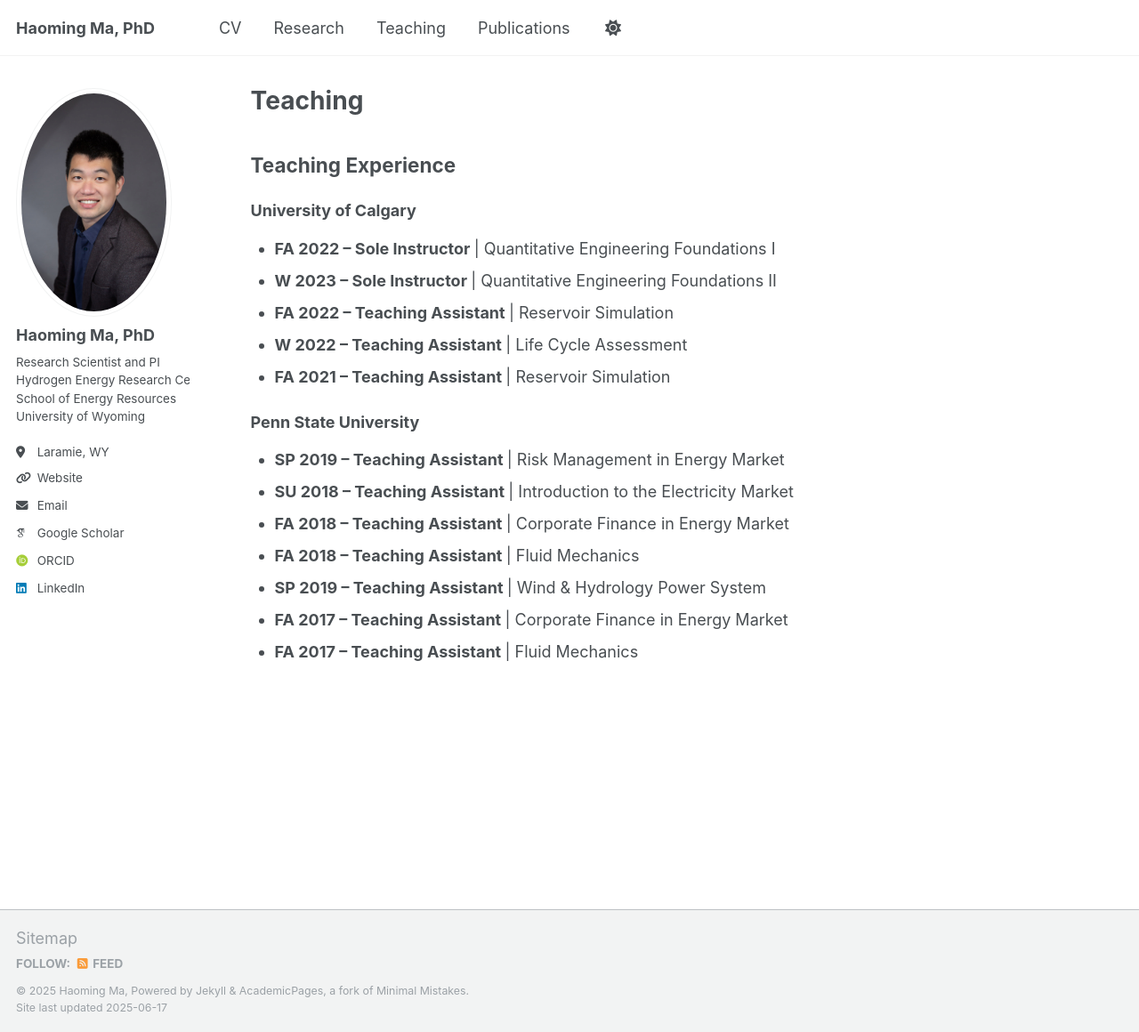
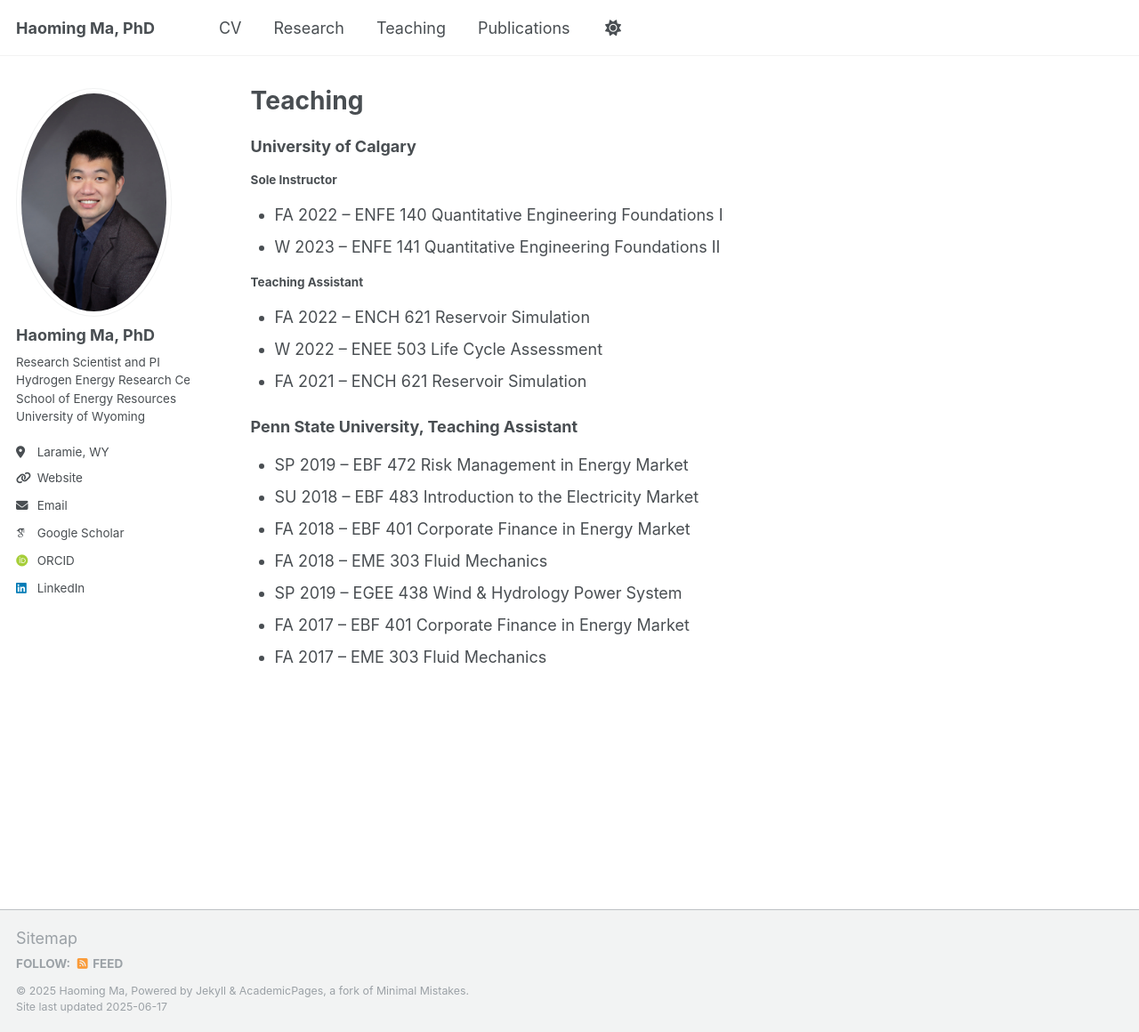
Before and after one commit to haoming-ma/haoming-ma.github.io, a Jekyll site: the page built from _pages/teaching.html, in a window 1280 px wide and 1160 px high. Shown: the whole window at 89% size. Built offline with Jekyll 4.4.1, drawn with Linux system fonts in a browser that asks for light colours; some web fonts are replaced.

Commit message:
Update teaching.html

```diff
--- a/_pages/teaching.html
+++ b/_pages/teaching.html
@@ -5,27 +5,33 @@ permalink: /teaching/
 author_profile: true
 ---
 
-<!----- Teaching Experience --->
-<h2>Teaching Experience</h2>
-
 <!-- University of Calgary -->
 <h3 style="margin-top:1.5rem;">University of Calgary</h3>
+
+<!-- Sessional / Sole Instructor -->
+<h4 style="margin:1rem 0 0.5rem;">Sole Instructor</h4>
 <ul style="list-style:disc; padding-left:1.5rem;">
-  <li><strong>FA 2022 – Sole Instructor </strong> | Quantitative Engineering Foundations I</li>
-  <li><strong>W 2023 – Sole Instructor </strong> | Quantitative Engineering Foundations II</li>
-  <li><strong>FA 2022 – Teaching Assistant </strong> | Reservoir Simulation</li>
-  <li><strong>W 2022 – Teaching Assistant </strong> | Life Cycle Assessment</li>
-  <li><strong>FA 2021 – Teaching Assistant </strong> | Reservoir Simulation</li>
+  <li>FA 2022 –  ENFE 140 Quantitative Engineering Foundations I</li>
+  <li>W 2023 –  ENFE 141 Quantitative Engineering Foundations II</li>
 </ul>
 
+<!-- Teaching Assistant -->
+<h4 style="margin:1rem 0 0.5rem;">Teaching Assistant</h4>
+<ul style="list-style:disc; padding-left:1.5rem;">
+  <li>FA 2022 –  ENCH 621 Reservoir Simulation</li>
+  <li>W 2022 –  ENEE 503 Life Cycle Assessment</li>
+  <li>FA 2021 –  ENCH 621 Reservoir Simulation</li>
+</ul>
+
+
 <!-- Penn State University -->
-<h3 style="margin-top:1.5rem;">Penn State University</h3>
+<h3 style="margin-top:1.5rem;">Penn State University, Teaching Assistant </h3>
 <ul style="list-style:disc; padding-left:1.5rem;">
-  <li><strong>SP 2019 – Teaching Assistant </strong> | Risk Management in Energy Market</li>
-  <li><strong>SU 2018 – Teaching Assistant </strong> | Introduction to the Electricity Market</li>
-  <li><strong>FA 2018 – Teaching Assistant </strong> | Corporate Finance in Energy Market</li>
-  <li><strong>FA 2018 – Teaching Assistant </strong> | Fluid Mechanics</li>
-  <li><strong>SP 2019 – Teaching Assistant </strong> | Wind &amp; Hydrology Power System</li>
-  <li><strong>FA 2017 – Teaching Assistant </strong> | Corporate Finance in Energy Market</li>
-  <li><strong>FA 2017 – Teaching Assistant </strong> | Fluid Mechanics</li>
+  <li>SP 2019 – EBF 472 Risk Management in Energy Market</li>
+  <li>SU 2018 – EBF 483 Introduction to the Electricity Market</li>
+  <li>FA 2018 – EBF 401 Corporate Finance in Energy Market</li>
+  <li>FA 2018 – EME 303 Fluid Mechanics</li>
+  <li>SP 2019 – EGEE 438 Wind &amp; Hydrology Power System</li>
+  <li>FA 2017 – EBF 401 Corporate Finance in Energy Market</li>
+  <li>FA 2017 – EME 303 Fluid Mechanics</li>
 </ul>
```
